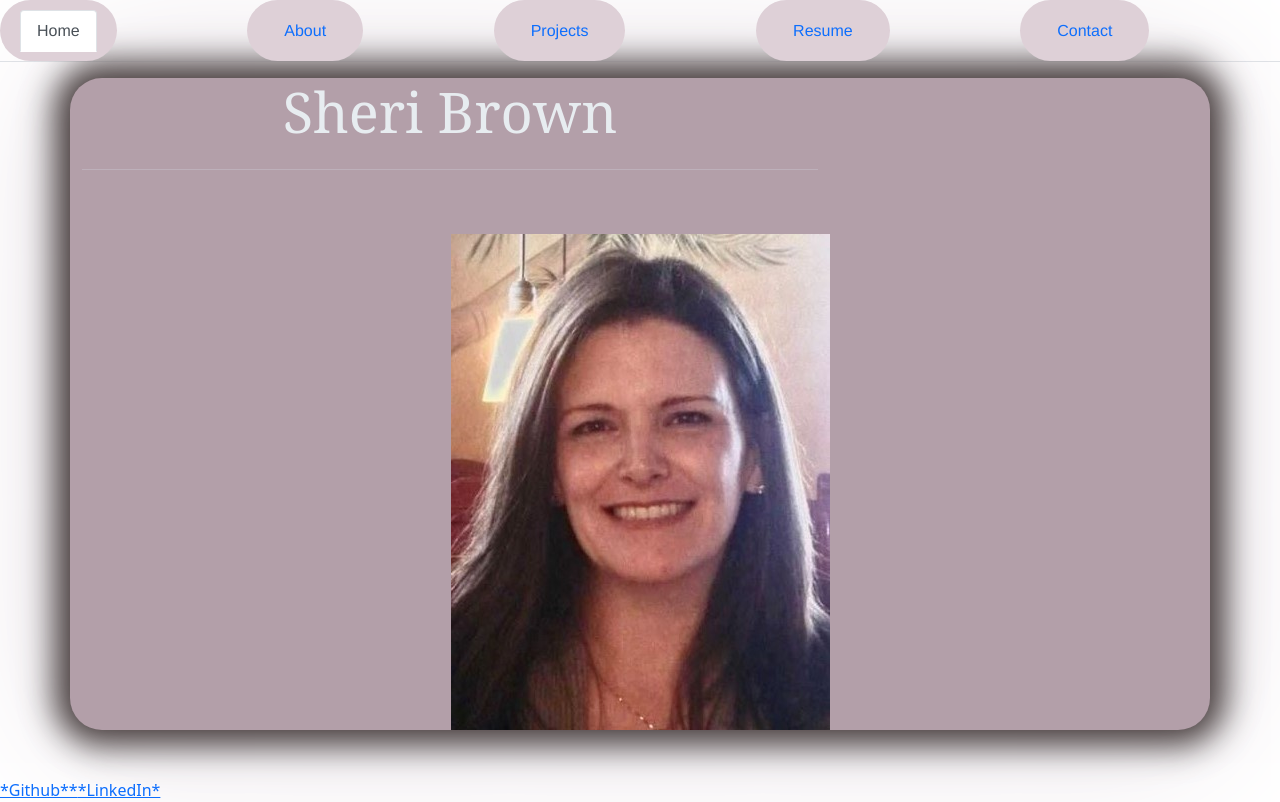
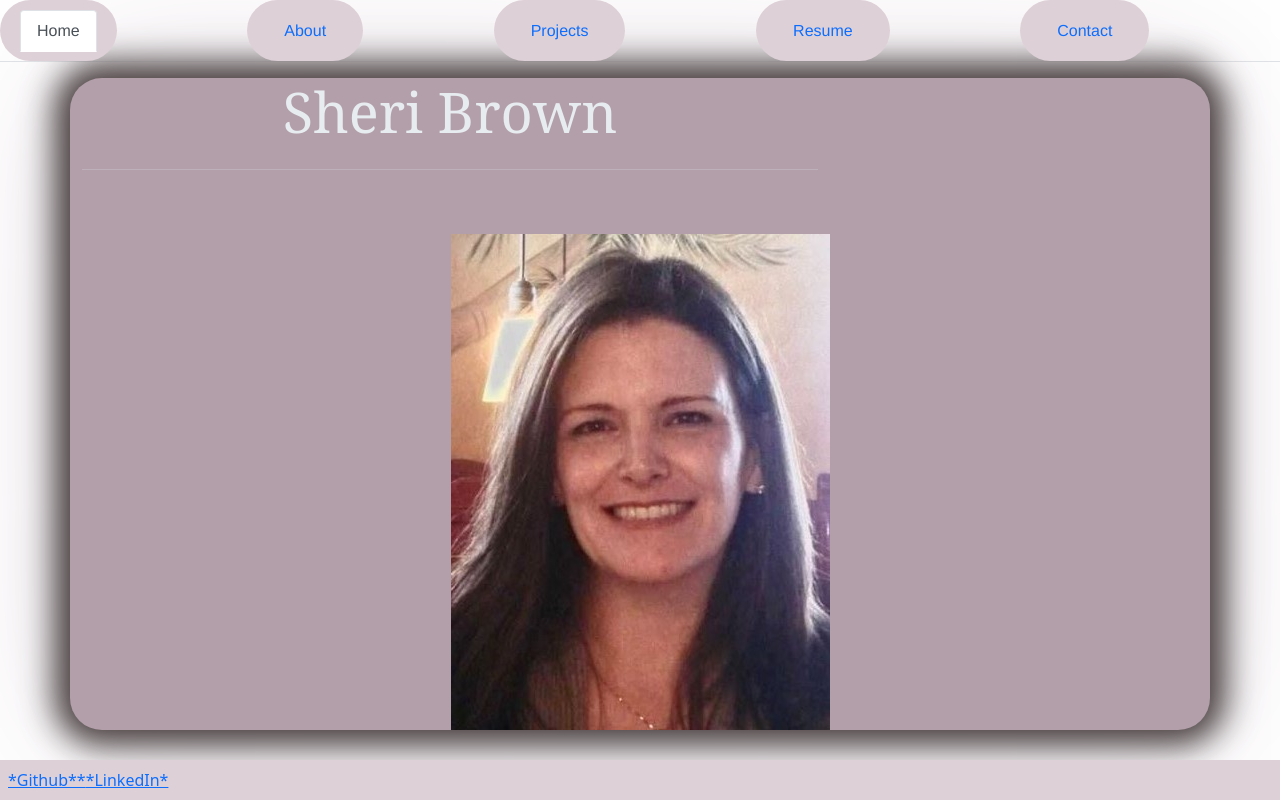
Before and after one commit to SheriB7/reactProfile, a React (Create React App) app: page / in a window 1280 px wide. Built offline with nearby package versions, Linux system fonts and the light colour scheme.

Commit message:
cleaned up files in app.js

```diff
--- a/src/components/Contact.js
+++ b/src/components/Contact.js
@@ -79,7 +79,7 @@
             </div>
           </Col>
           <Col lg="7" className="d-flex align-items-center">
-            <Form onSubmit={handleSubmit} className="contact-form w-100">
+                  <Form onSubmit={handleSubmit} className="contact-form w-100">
               <Row>
                 <Col lg="6" className="form-group">
                   <input
@@ -87,10 +87,10 @@
                     id="name"
                     name="name"
                     placeholder="Your Contact Information"
-                    value={formData.name || ""}
+                    // value={formData.name || ""}
                     type="text"
-                    required
-                    onChange={handleChange}
+                    // required
+                    // onChange={handleChange}
                   />
                 </Col>
                 <Col lg="6" className="form-group">
--- a/src/components/Footer.js
+++ b/src/components/Footer.js
@@ -1,5 +1,5 @@
 import React from "react";
-// import "../styles/footer.css";
+import "../styles/footer.css";
 
 function Footer() {
     return (
--- a/src/styles/Footer.css
+++ b/src/styles/Footer.css
@@ -1,4 +1,4 @@
-/* .footText1{
+.footer{
     margin-top: 1rem;
     padding: .5rem;
     background-color:rgb(222, 208, 215);
@@ -8,7 +8,7 @@
     width: 100%;
   }
 
-  .footText2{
+  /* .footText2{
     margin-top: 1rem;
     padding: .5rem;
     background-color:rgb(222, 208, 215);
```
Also changed, not shown: public/index.html (+0 -37 lines), src/App.js (+0 -8 lines).
